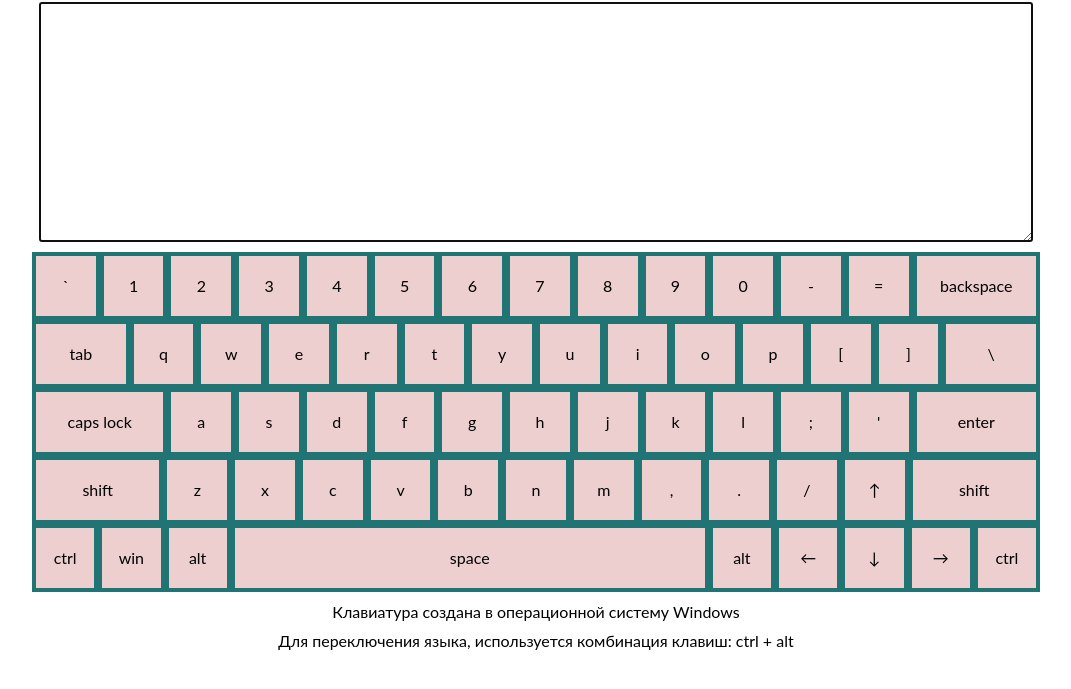
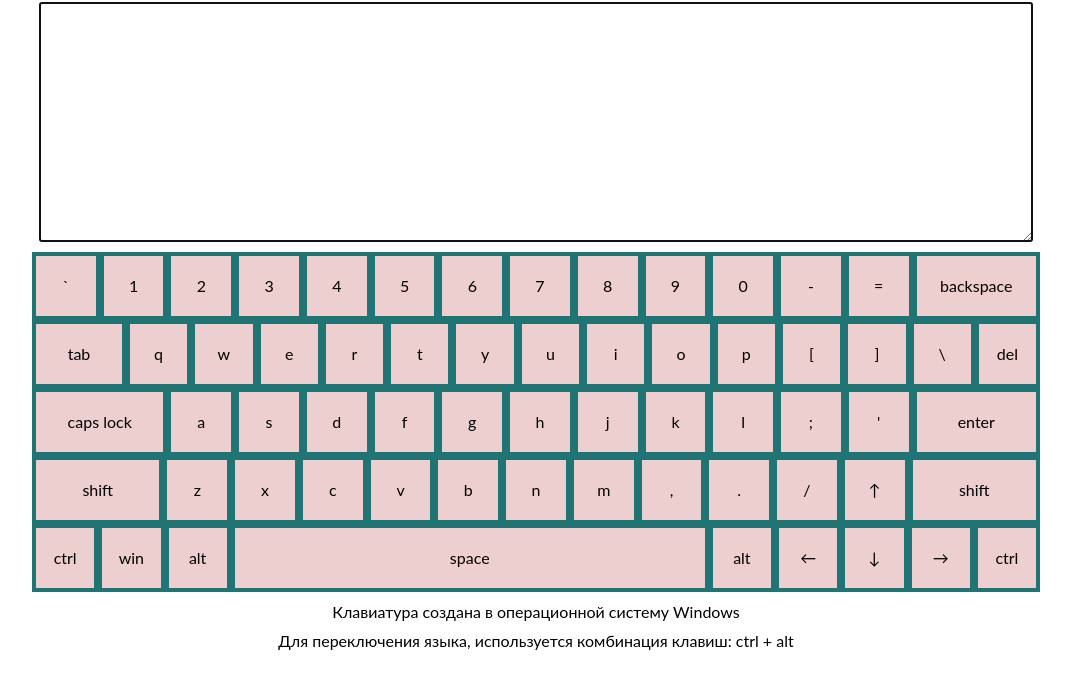
Before and after one commit to fasty86/virtual-keyboard, a website with bundled scripts: page index.html in a window 1280 px wide. Both pictures are taken after a click on the element "backspace". Shown: the part 99-788 px from the top of the page, without its empty margins (104-1175 px from the left). Built offline with nearby package versions, Linux system fonts and the light colour scheme.

Commit message:
feat: add del button logic

```diff
--- a/keys-map.mjs
+++ b/keys-map.mjs
@@ -240,6 +240,13 @@ const codes = [
     alt: '|',
     ru: '\\',
     altRu: '/',
+  },
+  {
+    name: 'del',
+    which: 46,
+    key: 'Delete',
+    code: 'Delete',
+    Class: 'keys delete',
   },
   {
     name: 'caps lock',
--- a/script.js
+++ b/script.js
@@ -9,10 +9,10 @@ class Keyboard {
     this.layout = layout;
     this.settings = [
       { start: 0, end: 14 },
-      { start: 14, end: 28 },
-      { start: 28, end: 41 },
-      { start: 41, end: 54 },
-      { start: 54, end: 65 },
+      { start: 14, end: 29 },
+      { start: 29, end: 42 },
+      { start: 42, end: 55 },
+      { start: 55, end: 66 },
     ];
     this.keys = [];
     this.lang = 'en';
@@ -91,7 +91,7 @@ class Keyboard {
     });
     keyCode.addEventListener('click', (evt) => {
       let caretStart = this.textArea.selectionStart;
-      const caretEnd = this.textArea.selectionEnd;
+      let caretEnd = this.textArea.selectionEnd;
       evt.preventDefault();
       if (evt.target.dataset.initClass === 'keys') {
         this.textArea.value = changeText(
@@ -137,6 +137,11 @@ class Keyboard {
         this.textArea.value = this.textArea.value.slice(0, caretStart - 1)
           + this.textArea.value.slice(caretEnd, this.textArea.value.length);
         caretStart -= 2;
+      }
+      if (evt.target.dataset.code === 'Delete') {
+        this.textArea.value = this.textArea.value.slice(0, caretStart)
+          + this.textArea.value.slice(caretEnd += 1, this.textArea.value.length);
+        caretStart -= 1;
       }
 
       if (['CapsLock'].includes(evt.target.dataset.code)) {
--- a/style.css
+++ b/style.css
@@ -67,7 +67,7 @@ textarea{
 }
 
 .slash_key {
-  width: 90px;
+  width: 60px;
 }
 
 .caps_lock_key {
```
